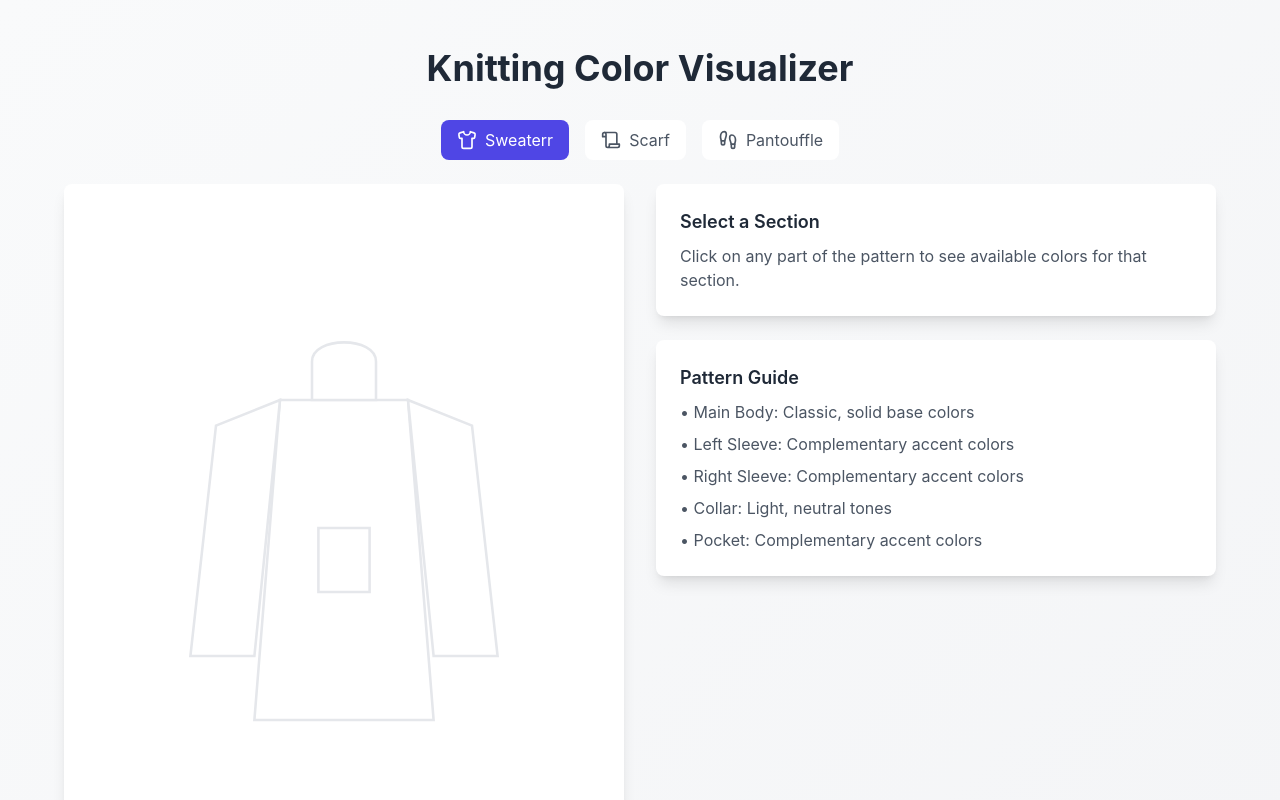
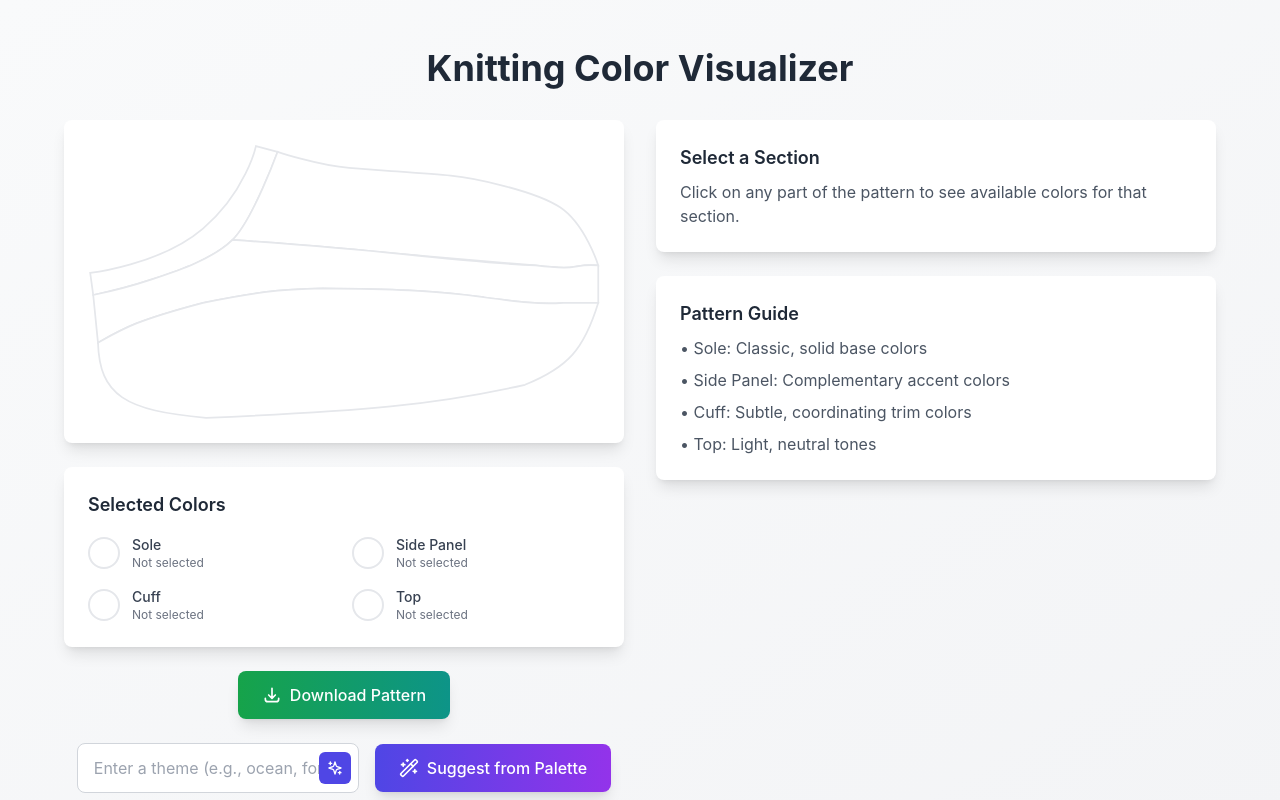
Before and after one commit to kimulus/bolt.pantoufles, a React (Vite) app: page / in a window 1280 px wide. Shown: the top 800 px of the page. Built offline with nearby package versions, Linux system fonts and the light colour scheme.

Commit message:
default pantoufles

```diff
--- a/src/App.tsx
+++ b/src/App.tsx
@@ -8,7 +8,7 @@ import type { PatternType } from './data/patterns';
 import { sectionPalettes } from './data/palettes';
 
 function App() {
-  const [selectedPattern, setSelectedPattern] = useState<PatternType>('sweater');
+  const [selectedPattern, setSelectedPattern] = useState<PatternType>('pantouffle');
   const [selectedSection, setSelectedSection] = useState<string | null>(null);
   const [sectionColors, setSectionColors] = useState<Record<string, string>>({});
 
@@ -50,10 +50,10 @@ function App() {
           Knitting Color Visualizer
         </h1>
 
-        <PatternSelector
+        {/* <PatternSelector
           selectedPattern={selectedPattern}
           onPatternSelect={setSelectedPattern}
-        />
+        /> */}
 
         <div className="grid grid-cols-1 md:grid-cols-2 gap-8">
           <div>
```
